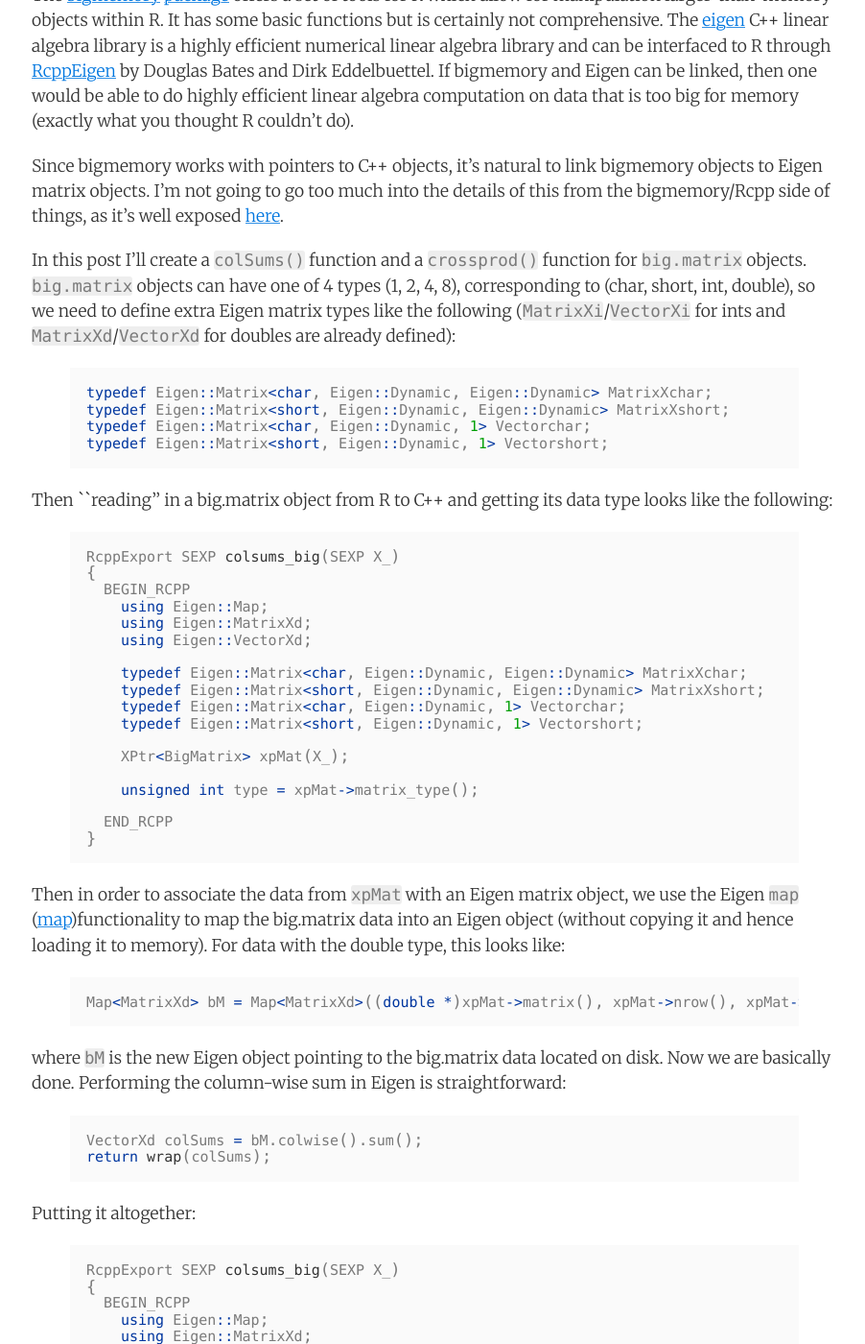
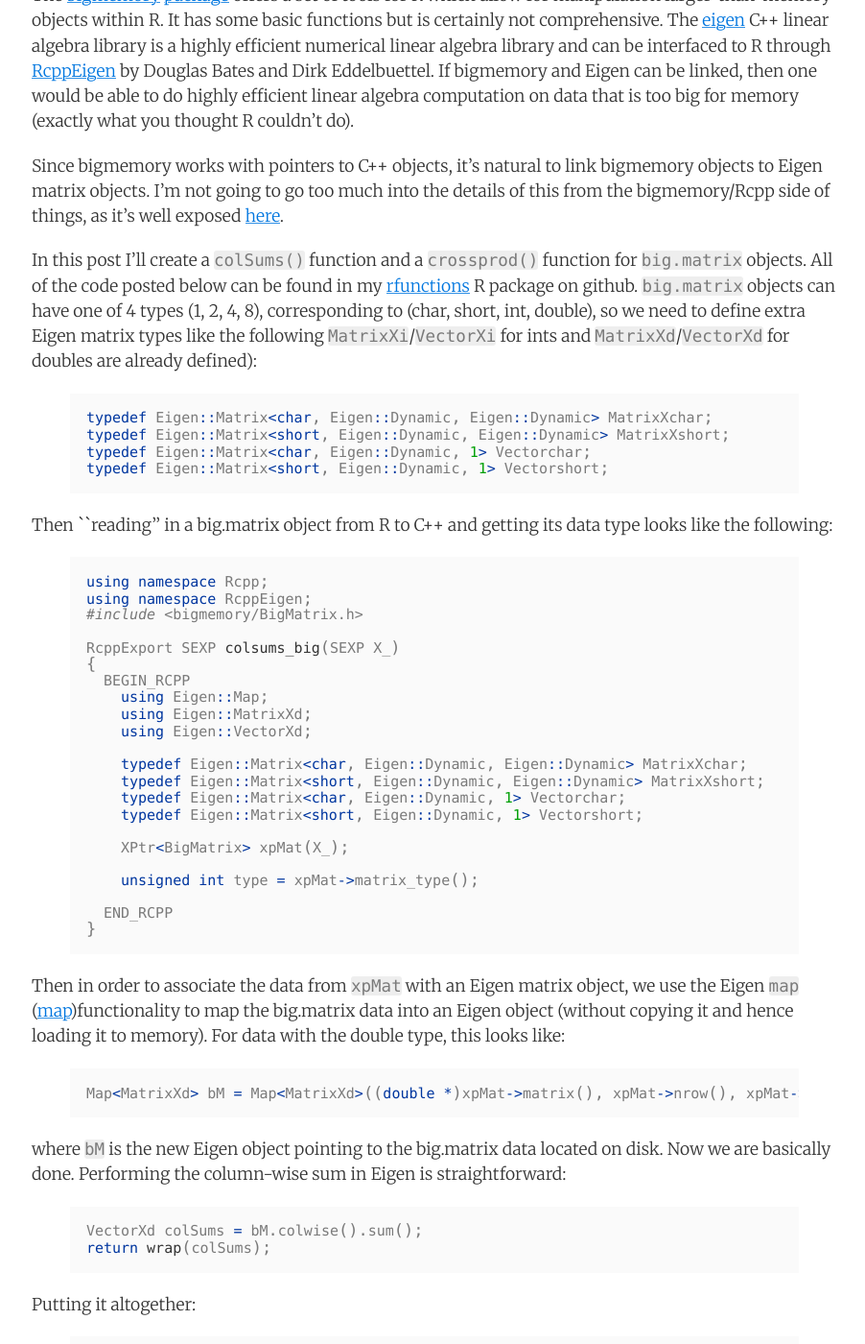
Before and after one commit to jaredhuling/jaredhuling.github.io, a Jekyll site: the page built from _posts/2016-06-04-bigmemory_rcppeigen.md, in a window 1280 px wide and 1400 px high, scrolled down 423 px. Shown: the whole window at 96% size, without its empty margins (187-1089 px from the left). Built offline with Jekyll 4.4.1, drawn with Linux system fonts in a browser that asks for light colours; formulas are drawn with MathJax 3; some of the changed text lies outside the part shown.

Commit message:
blog edit

````diff
--- a/_posts/2016-06-04-bigmemory_rcppeigen.md
+++ b/_posts/2016-06-04-bigmemory_rcppeigen.md
@@ -9,7 +9,7 @@ The [bigmemory](www.bigmemory.org) [package](https://cran.r-project.org/web/pack
 
 Since bigmemory works with pointers to C++ objects, it's natural to link bigmemory objects to Eigen matrix objects. I'm not going to go too much into the details of this from the bigmemory/Rcpp side of things, as it's well exposed [here](http://gallery.rcpp.org/articles/using-bigmemory-with-rcpp/).
 
-In this post I'll create a ```colSums()``` function and a ```crossprod()``` function for ```big.matrix``` objects. ```big.matrix``` objects can have one of 4 types (1, 2, 4, 8), corresponding to (char, short, int, double), so we need to define extra Eigen matrix types like the following (```MatrixXi```/```VectorXi``` for ints and ```MatrixXd```/```VectorXd``` for doubles are already defined):
+In this post I'll create a ```colSums()``` function and a ```crossprod()``` function for ```big.matrix``` objects. All of the code posted below can be found in my [rfunctions](https://github.com/jaredhuling/rfunctions) R package on github.  ```big.matrix``` objects can have one of 4 types (1, 2, 4, 8), corresponding to (char, short, int, double), so we need to define extra Eigen matrix types like the following ```MatrixXi```/```VectorXi``` for ints and ```MatrixXd```/```VectorXd``` for doubles are already defined):
 
 
 {% highlight cpp %}
@@ -23,6 +23,10 @@ Then ``reading'' in a big.matrix object from R to C++ and getting its data type
 
 
 {% highlight cpp %}
+using namespace Rcpp;
+using namespace RcppEigen;
+#include <bigmemory/BigMatrix.h>
+
 RcppExport SEXP colsums_big(SEXP X_)
 {
   BEGIN_RCPP
@@ -64,6 +68,10 @@ Putting it altogether:
 
 
 {% highlight cpp %}
+using namespace Rcpp;
+using namespace RcppEigen;
+#include <bigmemory/BigMatrix.h>
+
 RcppExport SEXP colsums_big(SEXP X_)
 {
   BEGIN_RCPP
````
